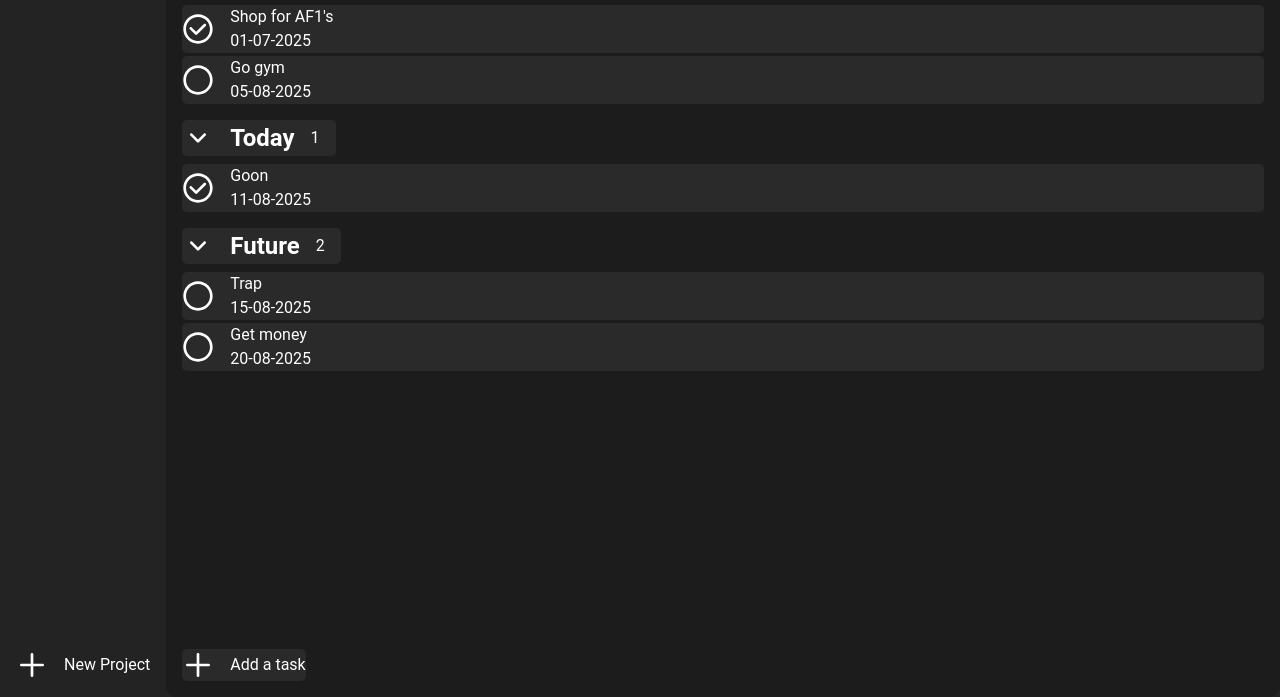
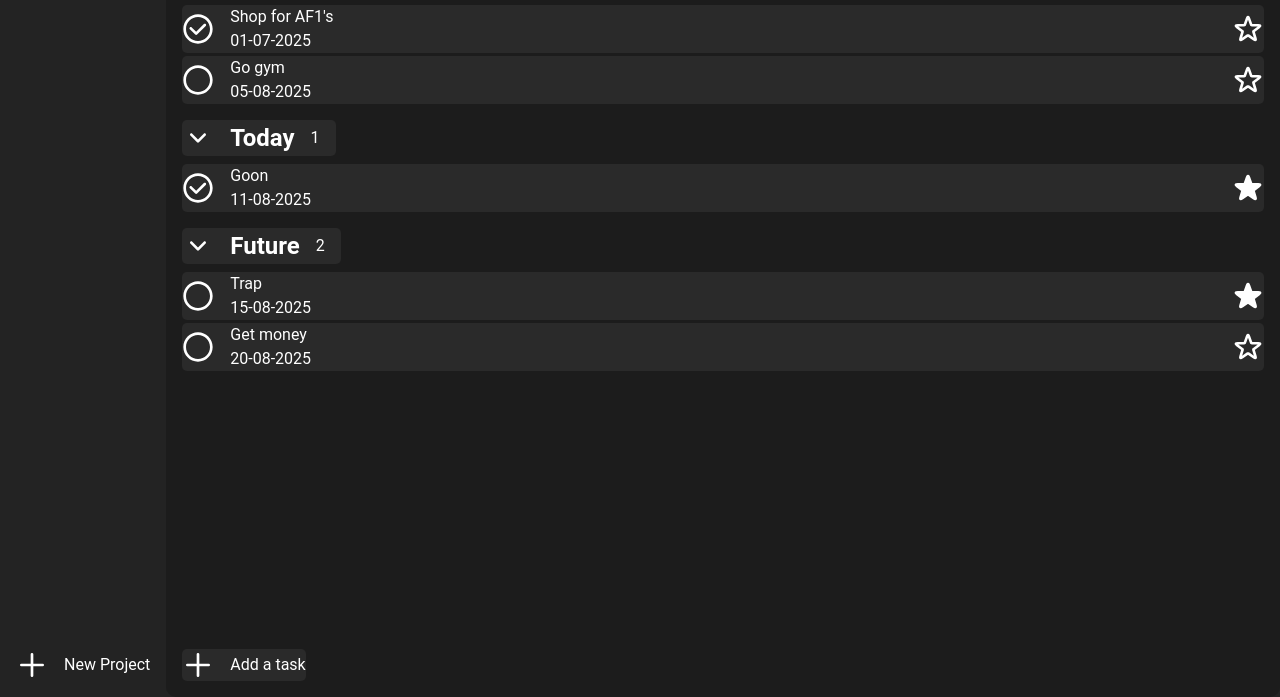
Before and after one commit to besplago/odin-todo-list, a website built with webpack: page src/template.html in a window 1280 px wide. Shown: the part 103-800 px from the top of the page. Built offline with nearby package versions, Linux system fonts and the light colour scheme.

Commit message:
feat: mark task as important

```diff
--- a/src/styles.css
+++ b/src/styles.css
@@ -197,6 +197,7 @@ body {
 .task-details {
   display: flex;
   flex-direction: column;
+  margin-right: auto;
 }
 
 .highlighted {
--- a/src/template.html
+++ b/src/template.html
@@ -59,6 +59,11 @@
                   <span>Shop for AF1's</span>
                   <span>01-07-2025</span>
                 </div>
+                <img
+                  class="icon"
+                  src="./assets/star-sharp-svgrepo-com.svg"
+                  alt="Mark as important"
+                />
               </button>
             </li>
             <li>
@@ -72,6 +77,11 @@
                   <span>Go gym</span>
                   <span>05-08-2025</span>
                 </div>
+                <img
+                  class="icon"
+                  src="./assets/star-sharp-svgrepo-com.svg"
+                  alt="Mark as important"
+                />
               </button>
             </li>
           </ul>
@@ -100,6 +110,11 @@
                   <span>Goon</span>
                   <span>11-08-2025</span>
                 </div>
+                <img
+                  class="icon"
+                  src="./assets/star-sharp-marked-svgrepo-com.svg"
+                  alt="Marked as important"
+                />
               </button>
             </li>
           </ul>
@@ -128,6 +143,11 @@
                   <span>Trap</span>
                   <span>15-08-2025</span>
                 </div>
+                <img
+                  class="icon"
+                  src="./assets/star-sharp-marked-svgrepo-com.svg"
+                  alt="Marked as important"
+                />
               </button>
             </li>
             <li>
@@ -141,6 +161,11 @@
                   <span>Get money</span>
                   <span>20-08-2025</span>
                 </div>
+                <img
+                  class="icon"
+                  src="./assets/star-sharp-svgrepo-com.svg"
+                  alt="Mark as important"
+                />
               </button>
             </li>
           </ul>
```
Also changed, not shown: src/assets/star-sharp-marked-svgrepo-com.svg (added), src/assets/star-sharp-svgrepo-com.svg (added).
